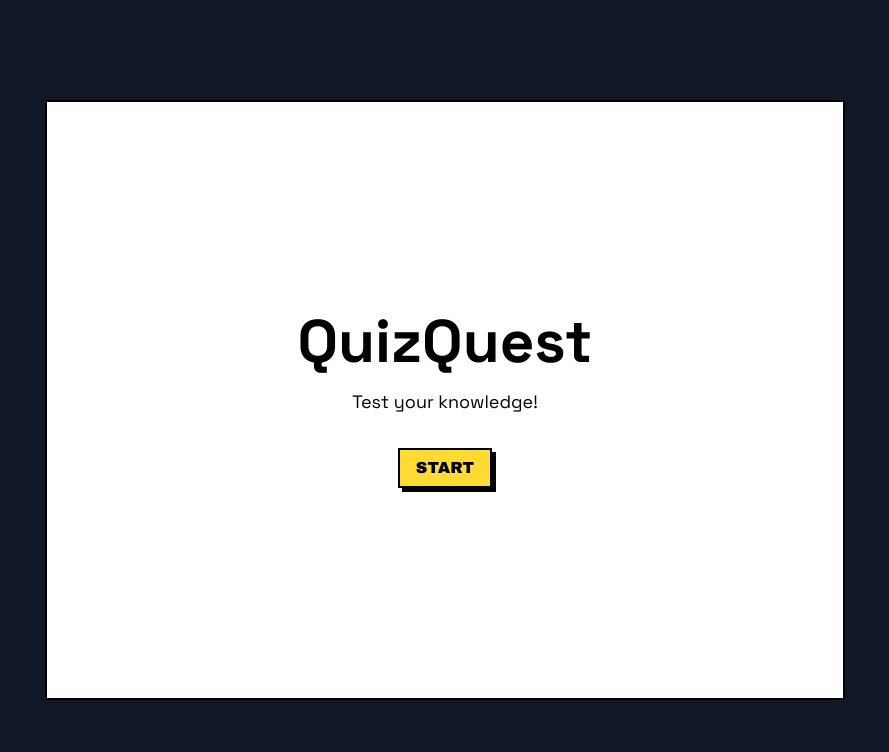
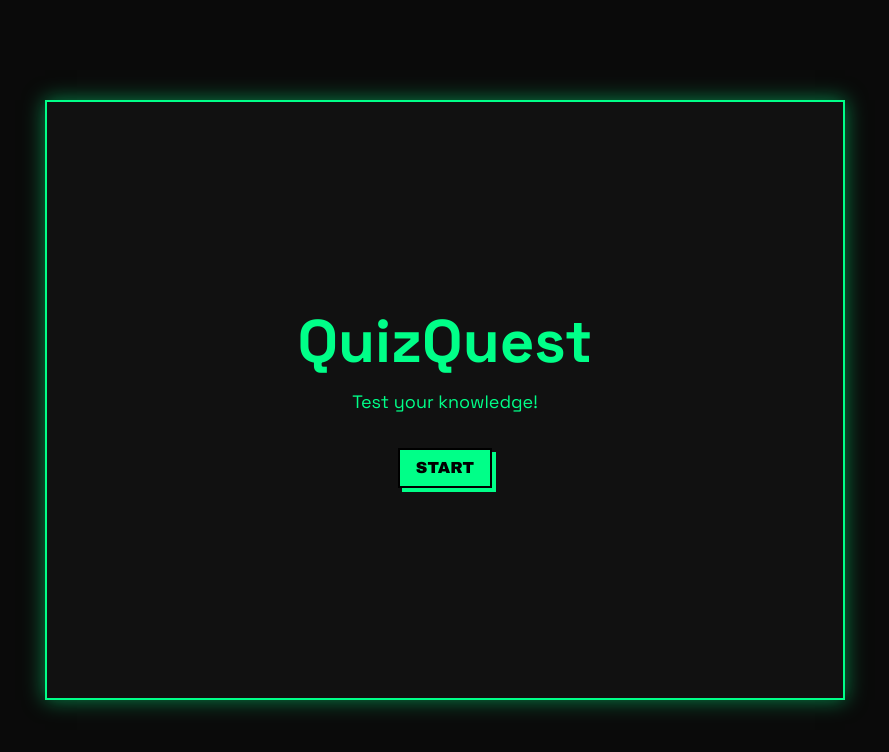
Before and after one commit to 1nton4tion/quizquest-prototype, a React (Vite) app: page / in a window 1280 px wide. Shown: the top 752 px of the page, without its empty margins (195-1084 px from the left). Built offline with nearby package versions, Linux system fonts and the light colour scheme.

Commit message:
update colour scheme (retro)

```diff
--- a/src/App.tsx
+++ b/src/App.tsx
@@ -113,8 +113,8 @@ function App() {
   }
 
   return (
-    <div className="flex justify-center items-center min-h-screen p-4 bg-gray-900">
-      <Card className="w-200 h-150 p-6 shadow-none hover:shadow-none relative overflow-hidden">
+    <div className="flex justify-center items-center min-h-screen p-4 bg-background">
+      <Card className="w-200 h-150 p-6 shadow-none hover:shadow-none relative overflow-hidden cyber-glow">
         {/* Feedback Overlay - covers entire card including padding */}
         {showFeedback && (
           <div
@@ -128,8 +128,8 @@ function App() {
               width: '100%',
               height: '100%',
               backgroundColor: isCorrect
-                ? 'rgba(34, 197, 94, 0.3)'
-                : 'rgba(239, 68, 68, 0.3)'
+                ? 'rgba(0, 255, 136, 0.3)'
+                : 'rgba(255, 0, 64, 0.3)'
             }}
           >
           </div>
--- a/src/components/screens/LoadingScreen.tsx
+++ b/src/components/screens/LoadingScreen.tsx
@@ -20,7 +20,7 @@ export const LoadingScreen = () => {
     return (
         <div className="flex flex-col items-center justify-center text-center h-full w-full space-y-6">
             <Loader count={50} duration={1} delayStep={100} className="w-full" />
-            <p className="text-sm text-gray-600">
+            <p className="text-sm text-gray-400">
                 {loadingMessages[messageIndex]}..
             </p>
         </div>
--- a/src/components/screens/QuestionScreen.tsx
+++ b/src/components/screens/QuestionScreen.tsx
@@ -66,7 +66,7 @@ export const QuestionScreen = ({
                 {question.options.map((option, index) => (
                     <Card
                         key={index}
-                        className="p-4 cursor-pointer hover:bg-gray-50 transition-colors border-2 border-gray-200 hover:border-gray-300 flex items-center justify-center"
+                        className="p-4 cursor-pointer hover:bg-gray-800 transition-colors border-2 border-gray-200 hover:border-gray-300 flex items-center justify-center"
                         onClick={() => onAnswer(index)}
                     >
                         <div className="text-center text-sm font-medium leading-tight">
--- a/src/components/screens/ScoreScreen.tsx
+++ b/src/components/screens/ScoreScreen.tsx
@@ -31,7 +31,7 @@ export const ScoreScreen = ({ score, totalQuestions, onPlayAgain }: ScoreScreenP
                 <div className="text-2xl font-semibold">
                     Score: {score} / {totalQuestions}
                 </div>
-                <div className="text-lg text-gray-600">
+                <div className="text-lg text-gray-400">
                     ({Math.round(normalizedScore * 100)}%)
                 </div>
             </div>
--- a/src/index.css
+++ b/src/index.css
@@ -37,42 +37,42 @@
 
 :root {
   --radius: 0;
-  --background: #fff;
-  --foreground: #000;
-  --card: #fff;
-  --card-foreground: #000;
-  --primary: #ffdb33;
-  --primary-hover: #ffcc00;
+  --background: #0a0a0a;
+  --foreground: #00ff88;
+  --card: #111111;
+  --card-foreground: #00ff88;
+  --primary: #00ff88;
+  --primary-hover: #00cc6a;
   --primary-foreground: #000;
-  --secondary: #000;
-  --secondary-foreground: #fff;
-  --muted: #aeaeae;
-  --muted-foreground: #5a5a5a;
-  --accent: #fae583;
-  --accent-foreground: #000;
-  --destructive: #e63946;
+  --secondary: #1a1a1a;
+  --secondary-foreground: #00ff88;
+  --muted: #333333;
+  --muted-foreground: #666666;
+  --accent: #ff0080;
+  --accent-foreground: #fff;
+  --destructive: #ff0040;
   --destructive-foreground: #fff;
-  --border: #000;
+  --border: #00ff88;
 }
 
 .dark {
   --radius: 0;
-  --background: #1a1a1a;
-  --foreground: #f5f5f5;
-  --card: #242424;
-  --card-foreground: #f5f5f5;
-  --primary: #ffdb33;
-  --primary-hover: #ffcc00;
+  --background: #0a0a0a;
+  --foreground: #00ff88;
+  --card: #111111;
+  --card-foreground: #00ff88;
+  --primary: #00ff88;
+  --primary-hover: #00cc6a;
   --primary-foreground: #000;
-  --secondary: #3a3a3a;
-  --secondary-foreground: #f5f5f5;
-  --muted: #3f3f46;
-  --muted-foreground: #a0a0a0;
-  --accent: #fae583;
-  --accent-foreground: #000;
-  --destructive: #e63946;
+  --secondary: #1a1a1a;
+  --secondary-foreground: #00ff88;
+  --muted: #333333;
+  --muted-foreground: #666666;
+  --accent: #ff0080;
+  --accent-foreground: #fff;
+  --destructive: #ff0040;
   --destructive-foreground: #fff;
-  --border: #3a3a3a;
+  --border: #00ff88;
 }
 
 @layer base {
@@ -84,3 +84,37 @@
     @apply bg-background text-foreground;
   }
 }
+
+/* Cyberpunk glow effects */
+.cyber-glow {
+  box-shadow: 0 0 20px rgba(0, 255, 136, 0.5);
+}
+
+.cyber-glow-pink {
+  box-shadow: 0 0 20px rgba(255, 0, 128, 0.5);
+}
+
+.cyber-text-glow {
+  text-shadow: 0 0 10px currentColor;
+}
+
+/* Animated background */
+body {
+  background: linear-gradient(45deg, #0a0a0a, #111111, #0a0a0a);
+  background-size: 400% 400%;
+  animation: cyber-gradient 10s ease infinite;
+}
+
+@keyframes cyber-gradient {
+  0% {
+    background-position: 0% 50%;
+  }
+
+  50% {
+    background-position: 100% 50%;
+  }
+
+  100% {
+    background-position: 0% 50%;
+  }
+}
```
